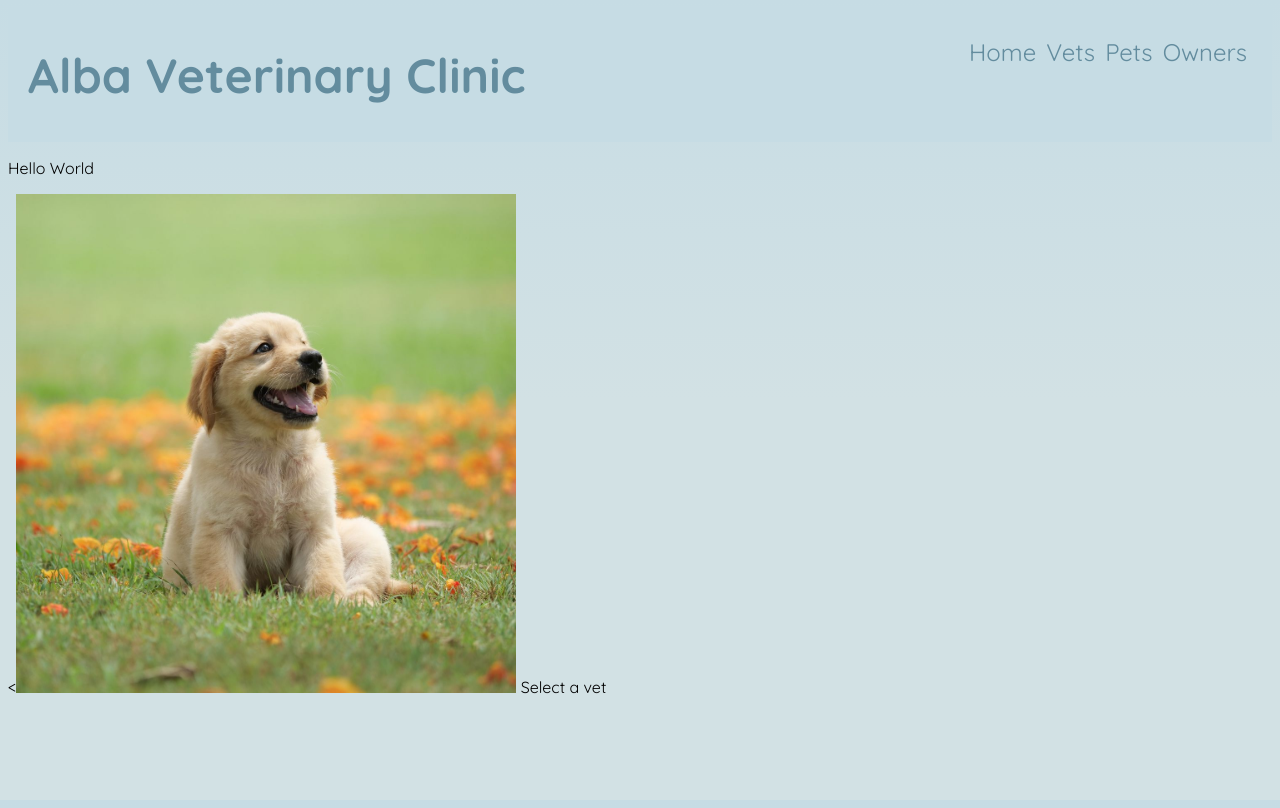
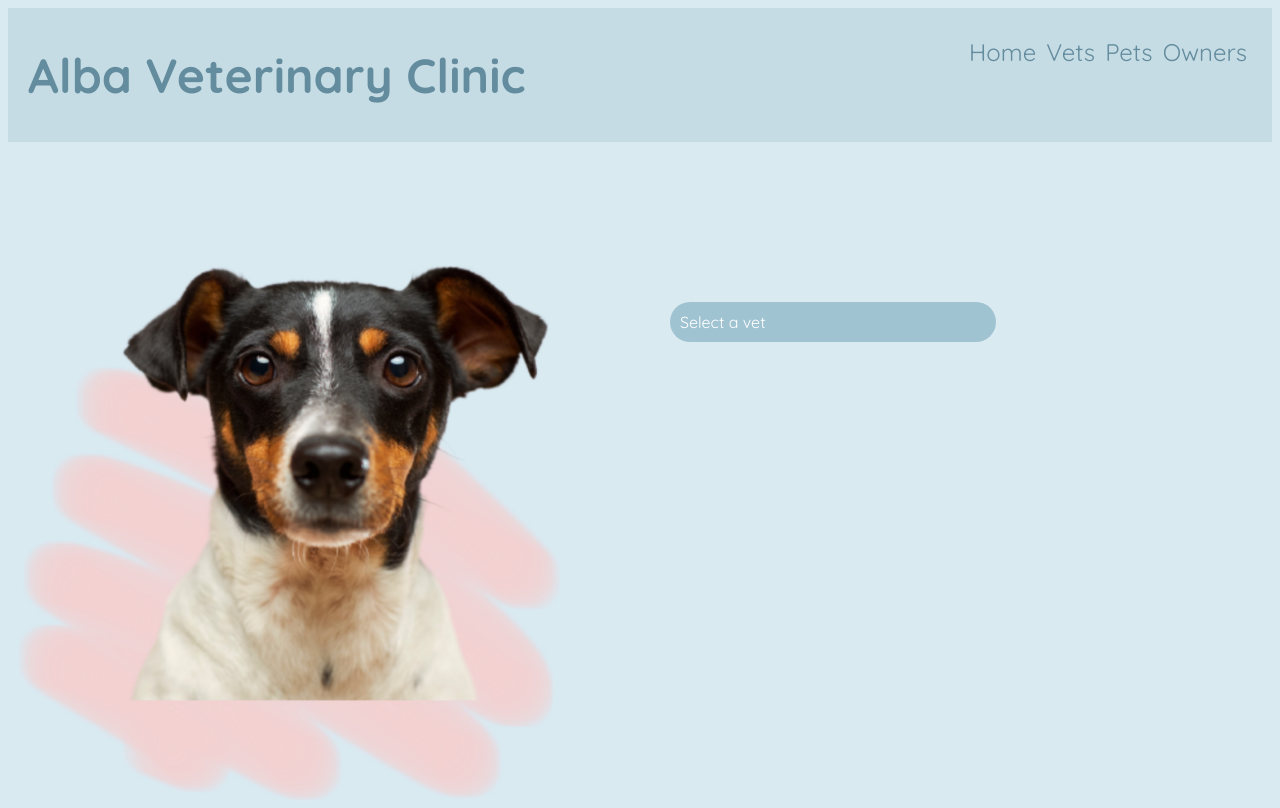
Before and after one commit to dalehornidge/veterinary_management, a Flask app: page / in a window 1280 px wide. Run offline with Flask 2, Linux system fonts and the light colour scheme.

Commit message:
css pallette change

```diff
--- a/console.py
+++ b/console.py
@@ -35,4 +35,4 @@
 # print(vet_repository.select_all())
 
 owner_repository.select(owner1.id)
-pdb.set_trace
+pdb.set_trace()
--- a/static/style.css
+++ b/static/style.css
@@ -3,7 +3,7 @@
 }
 
 body {
-    background: linear-gradient(to bottom, #C6DCE4, #d2e1e4 50%);
+    background: #DAEAF1;
     font-family: 'Quicksand', sans-serif;
 }
 
@@ -24,5 +24,62 @@
 li {
     list-style: none;
     padding: 0 5px;
+}
 
+.flex-container {
+    display: flex;
+    /* flex: 1; */
+    justify-content: space-between;
+    margin-top: 50px;
 }
+
+.flex-child-1 {
+    flex: 1;
+    margin-right: 20px;
+    min-width: 0;
+    max-width: 50%;
+}
+
+.flex-child-2 {
+    flex: 1;
+    margin-left: 20px;
+    margin-top: 100px;
+    min-width: 0;
+    max-width: 50%;
+    align-items: center;
+    padding-bottom: 20px;
+}
+
+/* #select-option {
+    background: #A0C3D2;
+    min-width: 200%;
+    border-radius: 25px;
+    color: white;
+    padding: 5%;
+} */
+
+#vet-name, .vet-namec {
+    background: #EAC7C7;
+    padding: 10px;
+    border-radius: 25px;
+    color: white;
+    margin: 10px ;
+    width: 50%;
+}
+
+.choose-vet {
+    background: #A0C3D2;
+    padding: 10px;
+    border-radius: 25px;
+    color: white;
+    margin: 10px ;
+    width: 50%;
+}
+/* .vet-namec {
+    background: #EAC7C7;
+    padding: 10px;
+    border-radius: 25px;
+    color: white;
+    margin: 10px ;
+    width: 50%;
+} */
--- a/templates/index.html
+++ b/templates/index.html
@@ -20,11 +20,18 @@
             <li>Owners</li>
         </ul>
     </div>
-    <p>Hello World</p>
-<<img src="static/img/temp_dog.jpg" alt="image of dog" width=500px>
-<label for vets="">Select a vet</label>
+<div class="flex-container">
+<img class="flex-child-1" src="static/img/index-dog.jpg" alt="image of dog" width=500px>
+<div class = "flex-child-2">
+<section class="choose-vet">Select a vet</section>
+ {% for vet in vets %}
 
+<section id="vet-name">
+    <p>{{ vet.name }}</p>
+</section>
 
-</form>
+ {% endfor %}
+</div>
+</div>
 </body>
 </html>
```
Also changed, not shown: static/img/index-dog.jpg (added), static/img/temp_dog.jpg (deleted).
